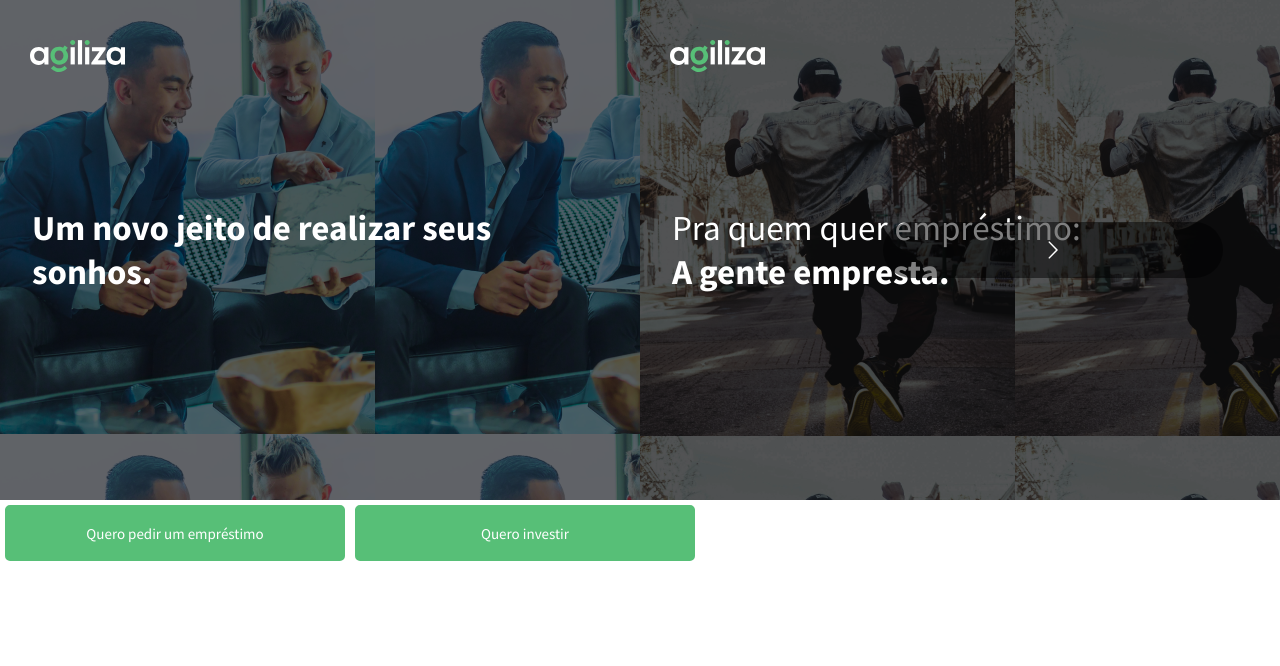
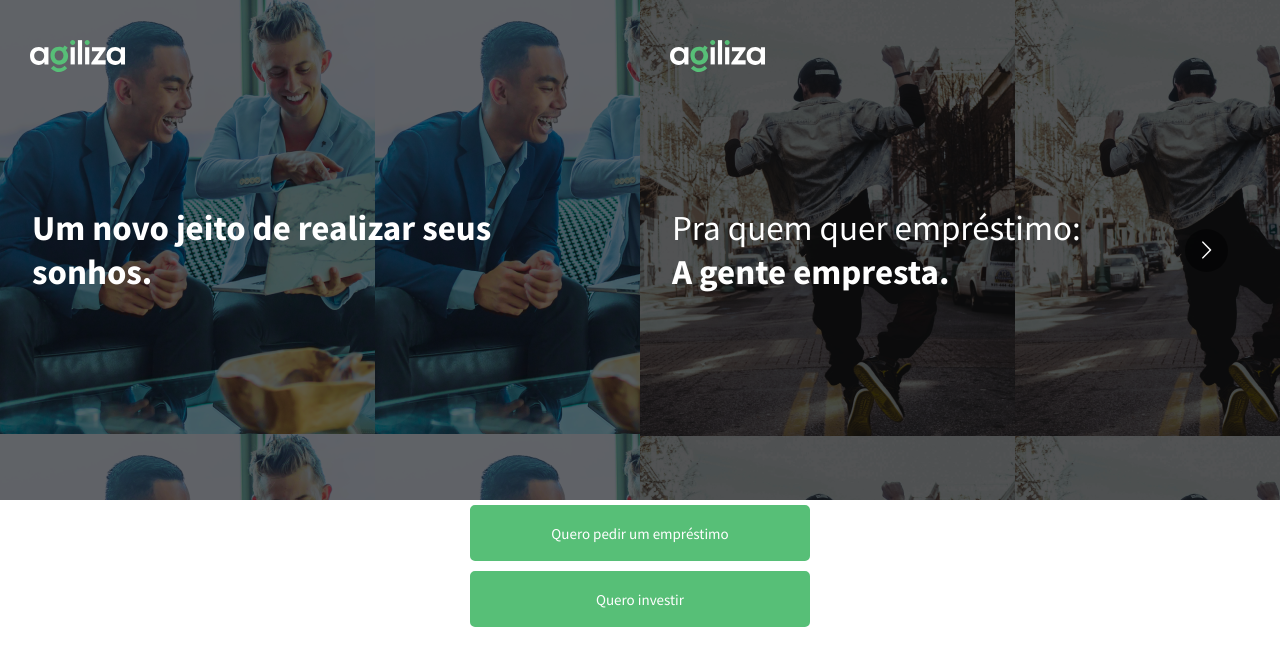
Before and after one commit to anajuliabit/web-agiliza, a React (Create React App) app: page / in a window 1280 px wide. Shown: the top 666 px of the page. Built offline with nearby package versions, Linux system fonts and the light colour scheme.

Commit message:
feat: custom button component

```diff
--- a/src/App.css
+++ b/src/App.css
@@ -22,22 +22,6 @@ button {
   font-family: "Source Sans Pro", sans-serif;
 }
 
-button {
-  width: 340px;
-  height: 56px;
-  background: #57bf77;
-  border-radius: 5px;
-  border-color: #57bf77;
-  color: #ffff;
-  font-size: 15px;
-  margin: 5px;
-  border-style: solid;
-  box-shadow: none;
-  outline: 0;
-  -webkit-box-shadow: none;
-  outline-offset: -2px;
-}
-
 h1,
 h2,
 h3,
--- /dev/null
+++ b/src/components/CustomButton/index.js
@@ -0,0 +1,10 @@
+import React from "react";
+import "./styles.css";
+
+export const CustomButton = ({ children, ...rest }) => {
+  return (
+    <button className="custom-button" {...rest}>
+      {children}
+    </button>
+  );
+};
--- /dev/null
+++ b/src/components/CustomButton/styles.css
@@ -0,0 +1,15 @@
+.custom-button {
+  width: 340px;
+  height: 56px;
+  background: #57bf77;
+  border-radius: 5px;
+  border-color: #57bf77;
+  color: #ffff;
+  font-size: 15px;
+  margin: 5px;
+  border-style: solid;
+  box-shadow: none;
+  outline: 0;
+  -webkit-box-shadow: none;
+  outline-offset: -2px;
+}
--- a/src/pages/Home/index.js
+++ b/src/pages/Home/index.js
@@ -4,6 +4,7 @@ import "react-multi-carousel/lib/styles.css";
 import "./styles.css";
 import logo from "../../assets/logo.svg";
 import { useHistory } from "react-router-dom";
+import { CustomButton } from "../../components/CustomButton";
 
 export const Home = () => {
   const navigation = useHistory();
@@ -59,10 +60,10 @@ export const Home = () => {
         </div>
       </Carousel>
       <div className="content">
-        <button onClick={handleLoan}> Quero pedir um empréstimo</button>
-        <button className="button2" onClick={handleInvest}>
-          Quero investir
-        </button>
+        <CustomButton onClick={handleLoan}>
+          Quero pedir um empréstimo
+        </CustomButton>
+        <CustomButton onClick={handleInvest}>Quero investir</CustomButton>
       </div>
     </div>
   );
--- a/src/pages/Home/styles.css
+++ b/src/pages/Home/styles.css
@@ -39,3 +39,12 @@ p {
 .slide4 {
   background-image: url("../../assets/images/Foto\ 04.png");
 }
+
+.content {
+  width: 100%;
+  height: 100%;
+  display: flex;
+  flex-direction: column;
+  align-items: center;
+  justify-content: center;
+}
```
